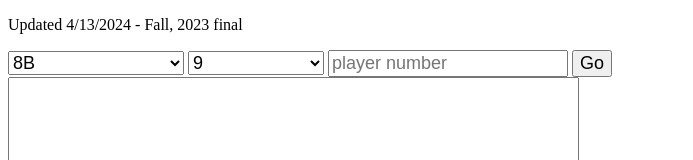
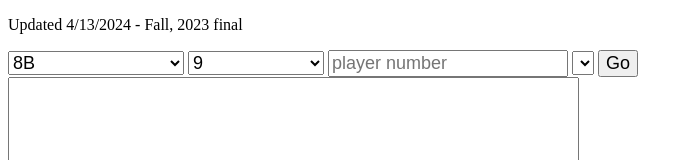
Before and after one commit to Hockey-siahl/player_info, a plain HTML site: page index.html in a window 1280 px wide. Shown: the top 160 px of the page, without its empty margins (0-693 px from the left). Drawn offline with Linux system fonts and the light colour scheme.

Commit message:
Update index.html

```diff
--- a/index.html
+++ b/index.html
@@ -8,6 +8,7 @@
     <select id="team8BDropdown" style="font-size:18px"></select>
     <select id="team9Dropdown" style="font-size:18px"></select>
     <input type="number" id="playerNumber" placeholder="player number" style="font-size:18px">
+    <select id="order" style="font-size:18px"></select>
     <button style="font-size:18px" onclick="findPlayer()">Go</button>
     <br>
     <textarea id="playerInfo" rows="50" cols = "50" style="font-size:18px"></textarea>
```
